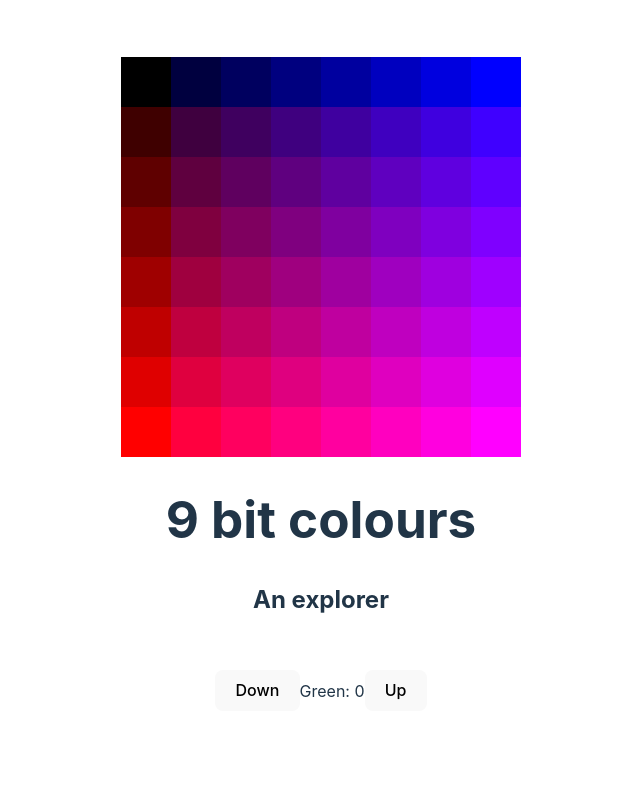
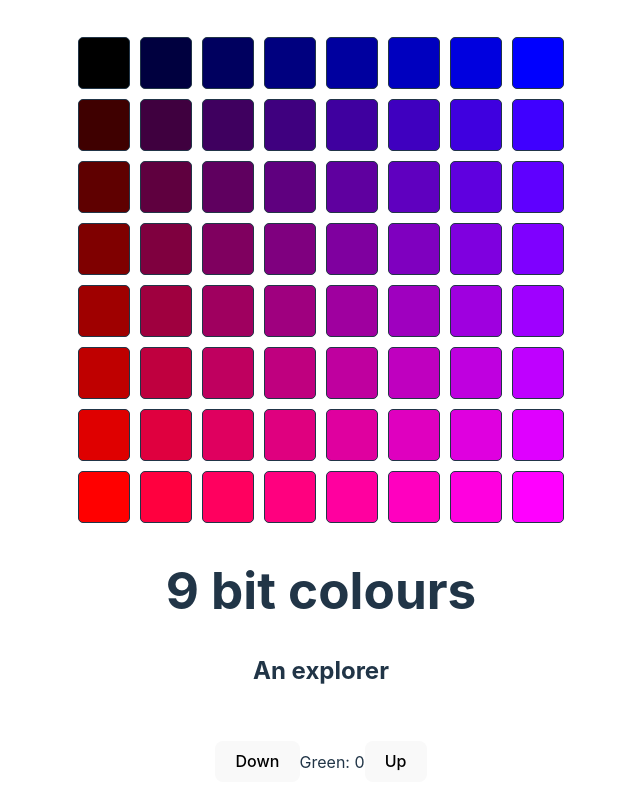
Before and after one commit to benfredwells/9bit-colour, a React (Vite) app: page / in a window 1280 px wide. Shown: the top 810 px of the page, without its empty margins (319-959 px from the left). Built offline with nearby package versions, Linux system fonts and the light colour scheme.

Commit message:
Add border around squares

```diff
--- a/src/components/colourSquare.css
+++ b/src/components/colourSquare.css
@@ -1,4 +1,9 @@
 .colourSquare {
   width: 50px;
   height: 50px;
+  margin: 5px;
+  border-width: 1px;
+  border-color: "grey";
+  border-radius: 5px;
+  border-style: solid;
 }
```
